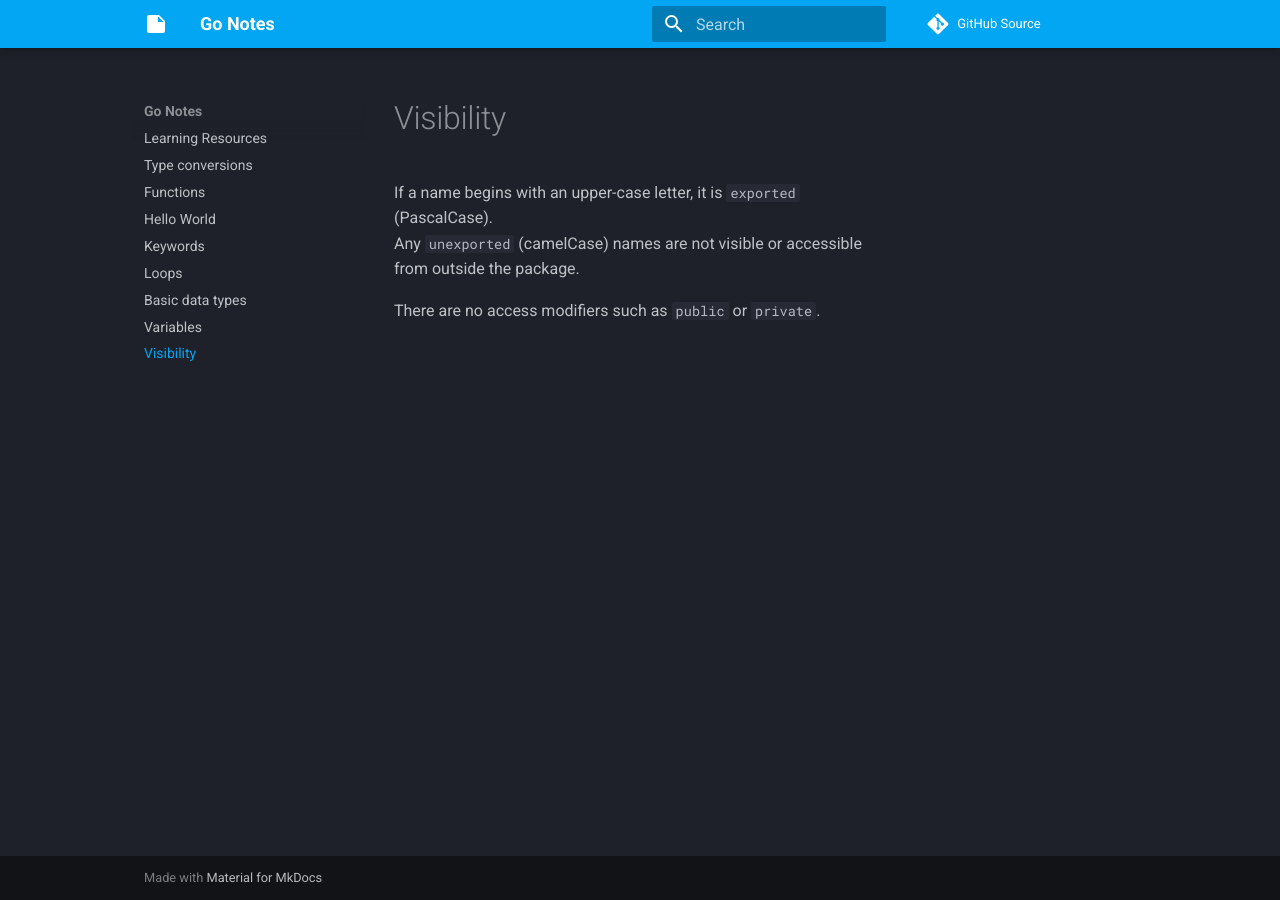
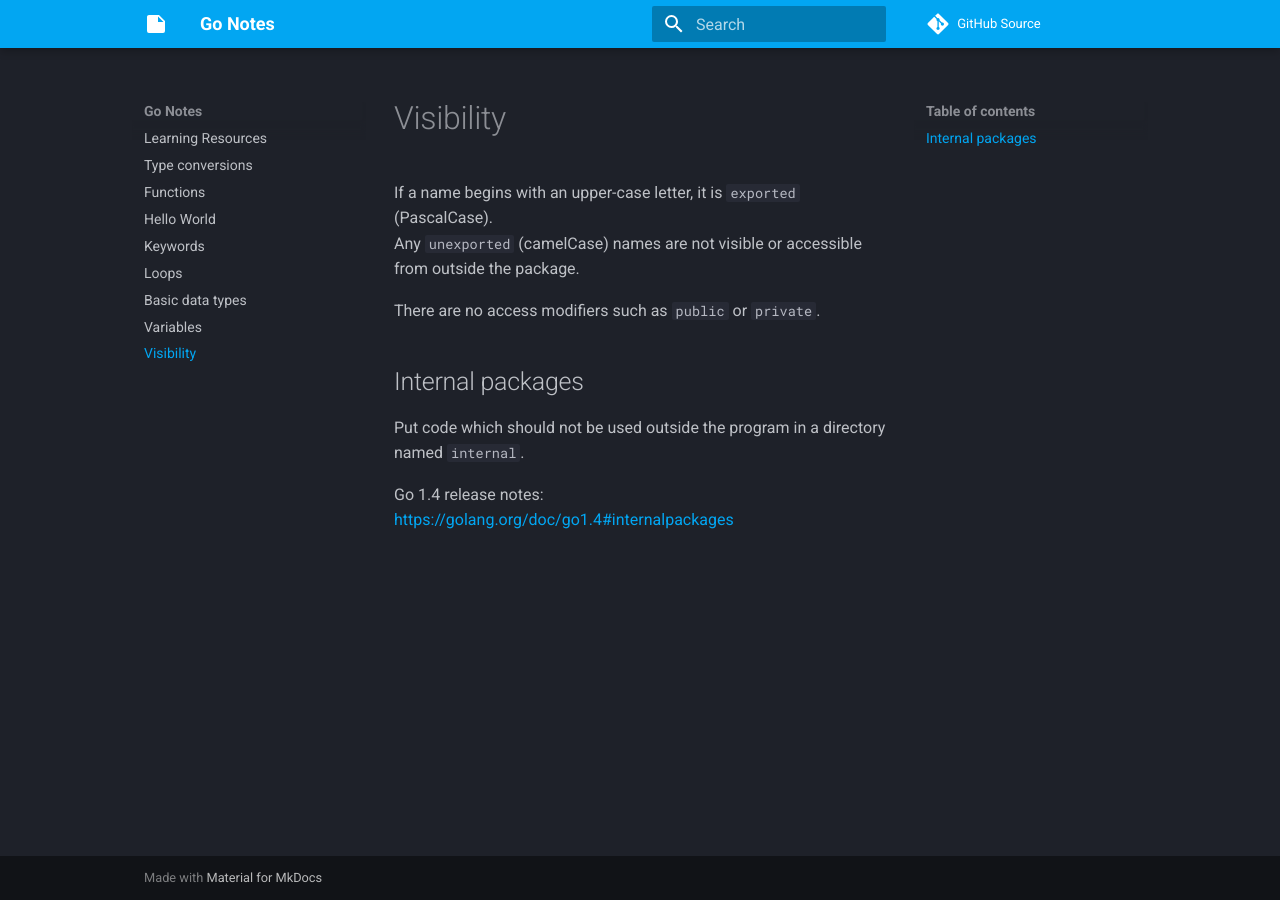
Before and after one commit to Lixfeld/go-notes, an MkDocs documentation site: the page built from docs/visibility.md, in a window 1280 px wide. Built offline with MkDocs 1.6.1 and Material for MkDocs 9.7.7, drawn with Linux system fonts in a browser that asks for light colours; comment, search, counter and statistics services are not loaded.

Commit message:
Add more notes for visibility

```diff
--- a/docs/visibility.md
+++ b/docs/visibility.md
@@ -3,3 +3,8 @@ If a name begins with an upper-case letter, it is `exported` (PascalCase).
 Any `unexported` (camelCase) names are not visible or accessible from outside the package.
 
 There are no access modifiers such as `public` or `private`.
+
+## Internal packages
+Put code which should not be used outside the program in a directory named `internal`.
+
+Go 1.4 release notes: <https://golang.org/doc/go1.4#internalpackages>
```
